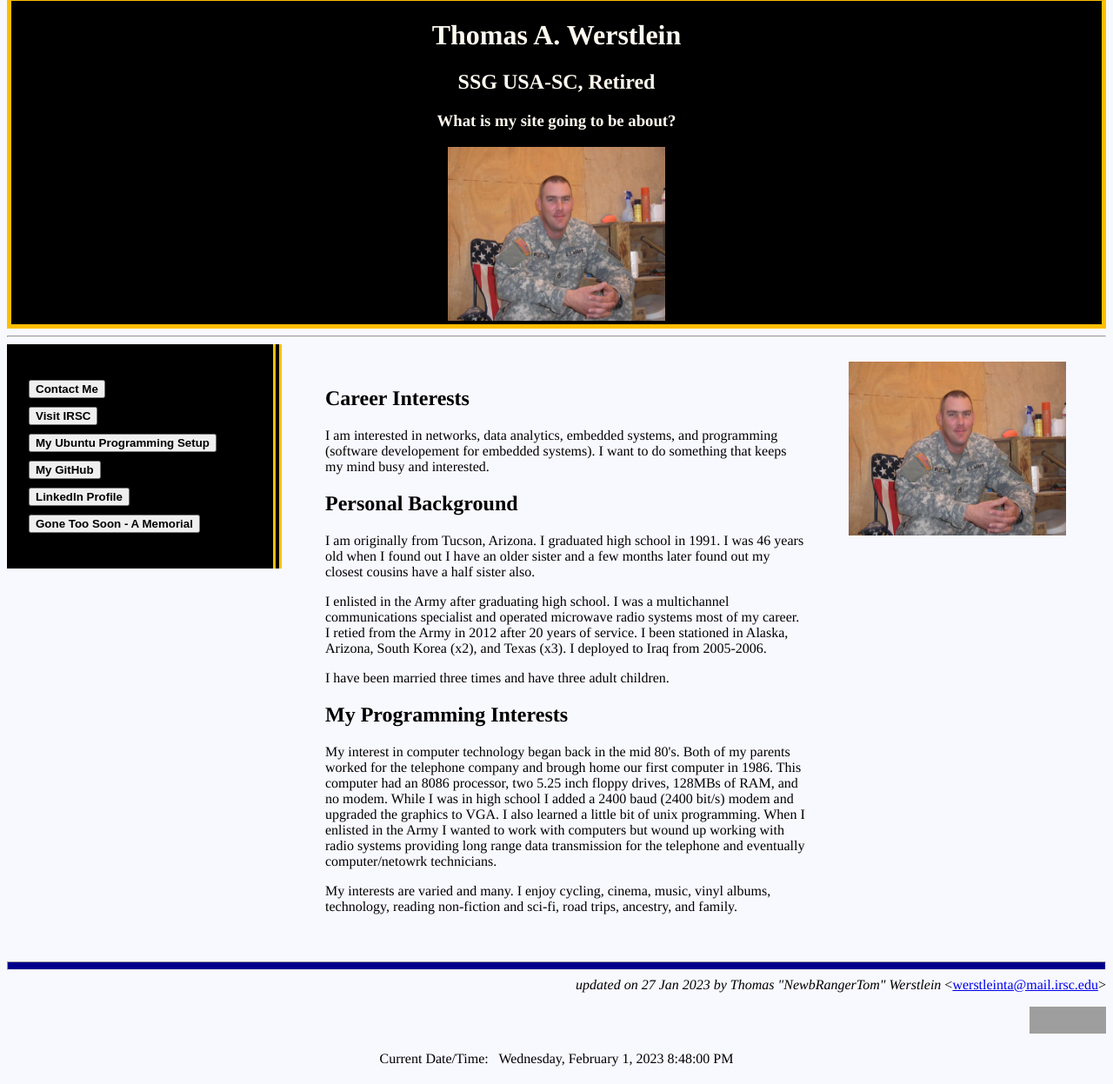
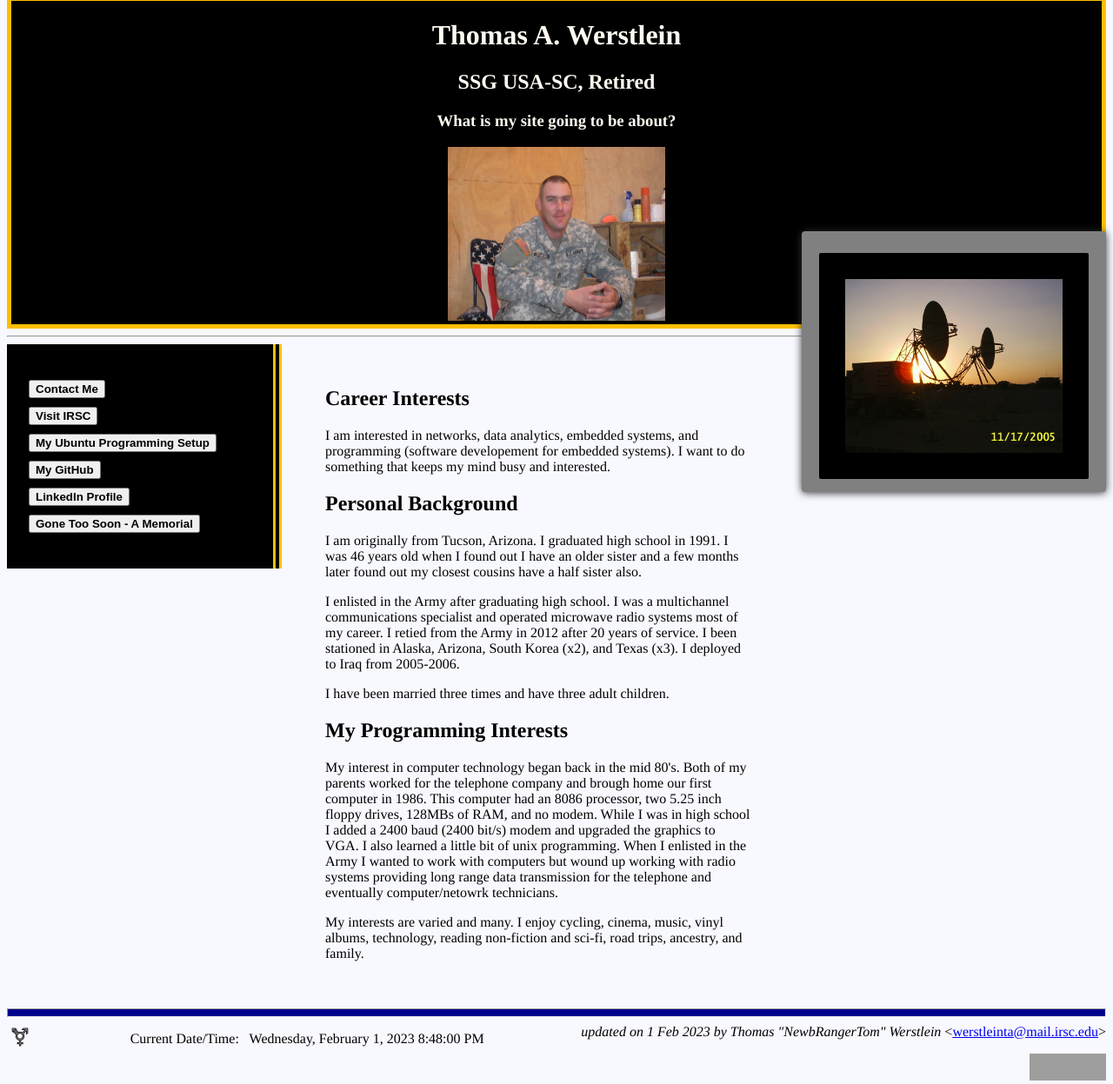
Before and after one commit to NewbRangerTom/COP2830_web_programming, a plain HTML site: page COP2830_M2A1.html in a window 1280 px wide. Shown: the part 12-1259 px from the top of the page at 87% size. Drawn offline with Linux system fonts and the light colour scheme; grey boxes are pictures that could not be loaded.

Commit message:
added image to COP2830_M2A1.html added secret.html added styling for sectre.html

```diff
--- a/COP2830_M2A1.html
+++ b/COP2830_M2A1.html
@@ -65,14 +65,25 @@ range of interest and experiences. -->
                 <p>My interests are varied and many. I enjoy cycling, cinema, music, vinyl albums, technology, reading non-fiction and
                     sci-fi, road trips, ancestry, and family. </p>
             </article>
-			<aside><img src="./images/Me_chillin_Iraq_06.JPG" width=250 height=200 alt="Thomas Werstlein in Iraq"></img></aside>
+			<aside id="photo">
+				<div>
+					<h3>
+						<img src="./images/Sunset_Tropo_FOB_Duke.JPG" width="250" height="200" alt="Thomas Werstlein in Iraq">
+					</h3>
+				</div>
+			</aside>
         </section>
 		<hr id="update">
+		<div class="left">
+			<a href="secret.html">
+				<img src="./images/transgender-symbol.png" width="30" height="30" alt="transgender symbol">
+			</a>
+		</div>
 		<div class="right">
-			<em>updated on 27 Jan 2023 by Thomas "NewbRangerTom" Werstlein</em>
+			<em>updated on 1 Feb 2023 by Thomas "NewbRangerTom" Werstlein</em>
 			&lt;<a href="mailto:werstleinta@mail.irsc.edu">werstleinta@mail.irsc.edu</a>&gt;
 			<p>
-				<a href="http://jigsaw.w3.org/css-validator/check/referer">
+				<a class="right" href="http://jigsaw.w3.org/css-validator/check/referer">
 					<img id="css_img" src="http://jigsaw.w3.org/css-validator/images/vcss" alt="Valid CSS!">
 				</a>
 			</p>
--- a/stylesheets/css-template.css
+++ b/stylesheets/css-template.css
@@ -1,6 +1,6 @@
 /* elements */
-article {float: left; padding: 30px; width: 50%;}
-aside {float: left; padding: 20px; width: 25%;}
+article {float: left; padding: 30px; width: 45%;}
+aside {float: left; padding: 0px; width: 25%;}
 body {font-family: Times, serif; font-size: 100%; background-color: ghostwhite;}
 button {font-weight: bolder;}
 header {background-color: black; border:5px solid rgb(255, 191, 0); color: floralwhite; text-align: center;}
@@ -19,10 +19,11 @@ ul {list-style-type: none; border: 2px; padding: 0;}
 .gallery {margin: 5px; border: 1px solid gray; float: left; width: 180px;}
 .gallery:hover {border: 2px solid black;}
 .gallery img {width: 100%; height: auto;}
+.left {float: left;}
 .nav1 {padding: 5px 0px 0px 20px; left: 100%; height: 30px; width: auto; background-color: gray;}
 .nav2 {float: left; width: 25%; padding: 20px; background: black;}
 .responsive {padding: 0 6px; float: left; width: 24.99999%;}
-.right {text-align: right;}
+.right {float: right;}
 .tab {padding-left: 50px;}
 
 
@@ -31,6 +32,13 @@ ul {list-style-type: none; border: 2px; padding: 0;}
 #block {padding-left: 36%;}
 #css_img {border: 0; width: 88px; height: 31px;}
 #nav_border {border-right-width: 10px; border-right-color: rgb(255, 191, 0); border-right-style: double;}
+#photo {background-color: grey; float: right; margin-top: -130px; box-shadow: 0 1px 10px; -moz-box-shadow: 0 1px 10px #333;
+        -webkit-box-shadow: 0  1px 10px #333; border-radius: 4px; -moz-border-radius: 4px; -webkit-border-radius: 4px;
+        width: 350px; height: 300px;}
+#photo div {background-color: black; margin: 10px auto 0px auto; border-radius: 2px; -moz-border-radius: 2px;
+            -webkit-border-radius: 2px; width: 310px; height: 260px; text-align: center;}
+#photo div h3 {color: black; font-size: 25px; line-height: 5px; padding: 30px 0 0 0;}
+#secret {margin: 0; position: absolute; top: 50%; left: 50%; transform: translate(-50%, -50%);}  /*  text-align: center; padding-top: 200px;  */
 #section {float: left; padding: 200px 0; width: 250px;}
 #update {background-color: darkblue; height: 10px;}
 
```
Also changed, not shown: secret.html (added, +24 -0 lines), images/Sunset_Tropo_FOB_Duke.JPG (added), images/transgender-symbol.png (added).
